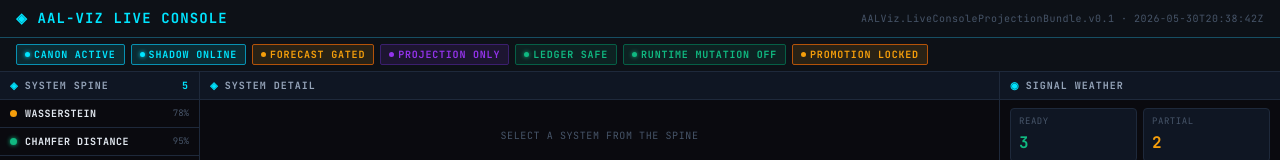
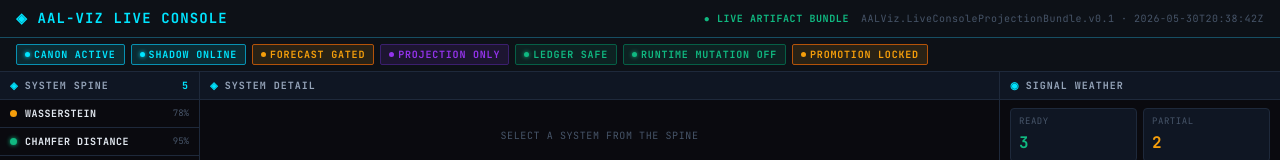
Before and after one commit to Zero-State-LLC/Abraxas-v2.0, a React (Vite) app in the folder apps/aal-viz-live-console/: page / in a window 1280 px wide. Shown: the top 160 px of the page. Built offline with nearby package versions, Linux system fonts and the light colour scheme.

Commit message:
feat(aal-viz-adapter): apps/aal-viz-live-console/src/components/Layout.tsx

```diff
--- a/apps/aal-viz-live-console/src/components/Layout.tsx
+++ b/apps/aal-viz-live-console/src/components/Layout.tsx
@@ -1,5 +1,6 @@
 import type { Dispatch } from 'react';
 import type { LiveConsoleState, LiveConsoleAction } from '../state/liveConsoleReducer';
+import type { SourceMode } from '../types';
 import { StatusPills } from './StatusPills';
 import { SystemSpineGrid } from './SystemSpineGrid';
 import { SystemDetailPanel } from './SystemDetailPanel';
@@ -14,24 +15,47 @@ interface LayoutProps {
   dispatch: Dispatch<LiveConsoleAction>;
 }
 
+const SOURCE_MODE_STYLE: Record<SourceMode, { color: string; label: string }> = {
+  LIVE_ARTIFACT_BUNDLE: { color: 'var(--clr-emerald)', label: '● LIVE ARTIFACT BUNDLE' },
+  SAMPLE_FALLBACK: { color: 'var(--clr-gold)', label: '◌ SAMPLE FALLBACK' },
+  FAIL_CLOSED: { color: 'var(--clr-red)', label: '⊘ FAIL CLOSED' },
+};
+
 export function Layout({ state, dispatch }: LayoutProps): JSX.Element {
-  const { bundle, selectedSystemId } = state;
+  const { bundle, selectedSystemId, source_mode, fail_closed_reason } = state;
   const selectedSystem =
     selectedSystemId != null
       ? (bundle.systems.find((s) => s.system_id === selectedSystemId) ?? null)
       : null;
 
+  const modeStyle = SOURCE_MODE_STYLE[source_mode];
+
   return (
     <div className="console-root">
       <header className="console-header">
         <span className="console-title">◈ AAL-VIZ LIVE CONSOLE</span>
-        <span className="console-subtitle">
-          {bundle.schema_version} · {bundle.generated_at}
+        <span style={{ display: 'flex', alignItems: 'center', gap: '12px' }}>
+          <span
+            style={{
+              fontSize: '10px',
+              fontWeight: 700,
+              color: modeStyle.color,
+              letterSpacing: '0.06em',
+            }}
+          >
+            {modeStyle.label}
+          </span>
+          {fail_closed_reason != null && (
+            <span style={{ fontSize: '9px', color: 'var(--clr-red)', maxWidth: '260px', overflow: 'hidden', textOverflow: 'ellipsis', whiteSpace: 'nowrap' }}>
+              {fail_closed_reason}
+            </span>
+          )}
+          <span className="console-subtitle">{bundle.schema_version} · {bundle.generated_at}</span>
         </span>
       </header>
 
       <div className="pills-row">
-        <StatusPills authority={bundle.authority} />
+        <StatusPills authority={bundle.authority} sourceMode={source_mode} />
       </div>
 
       <div className="console-grid">
```
